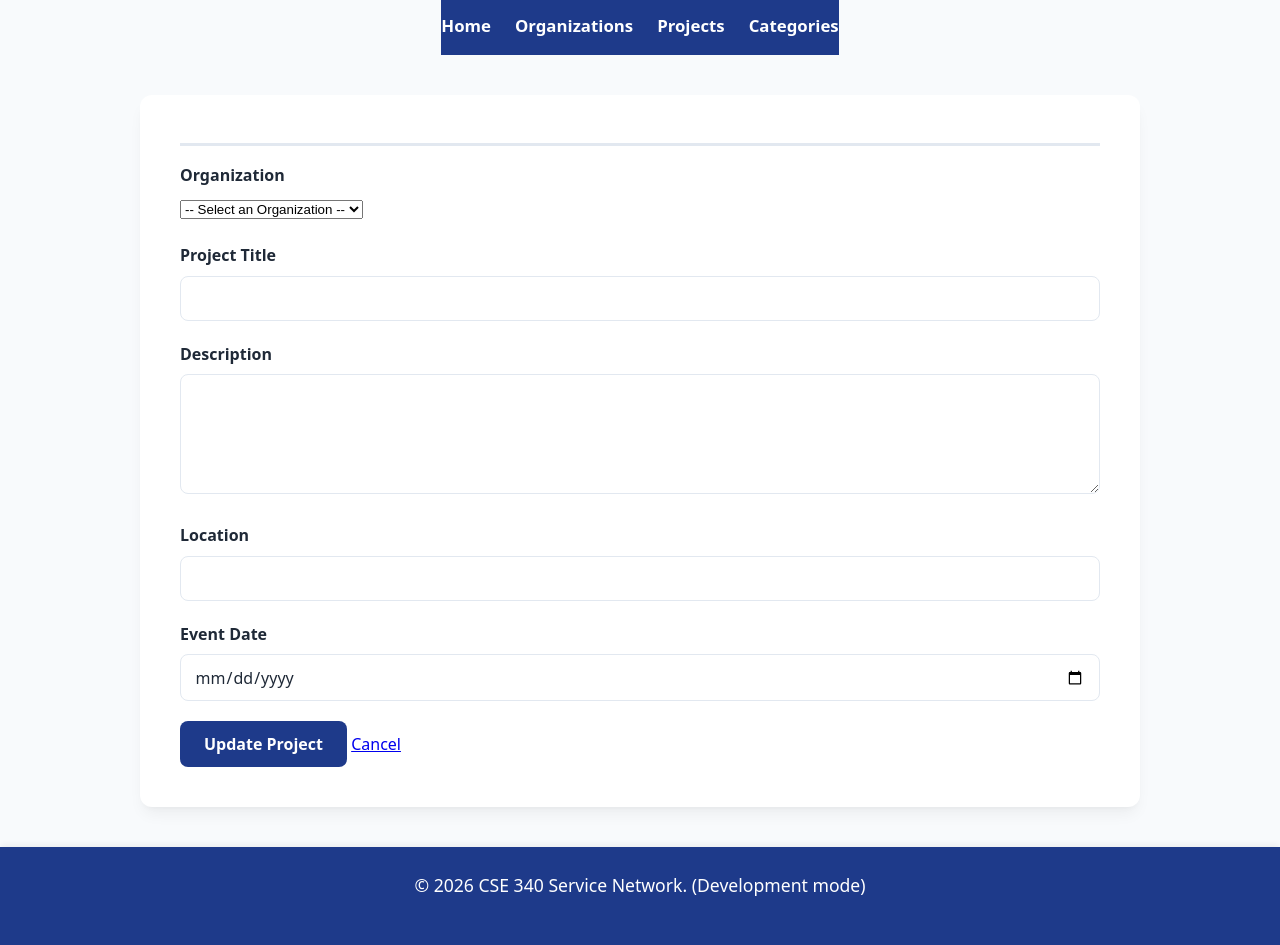
After one commit to robertbruzualpatino-oss/cse340, a Node server app: template src/views/edit-project.ejs in a window 1280 px wide. The commit adds this page. Run offline with Node 20, Linux system fonts and the light colour scheme; the template is opened without the code that fills it, so the values that code supplies are empty.

Commit message:
W04 Learning Activity: Updating Service Projects

```diff
--- a/src/routes.js
+++ b/src/routes.js
@@ -14,7 +14,9 @@ import {
     showProjectDetailsPage,
     showNewProjectForm,
     projectValidation,
-    processNewProjectForm
+    processNewProjectForm,
+    showEditProjectForm,
+    processEditProjectForm
 } from './controllers/projects.js';
 import {
     showCategoriesPage,
@@ -33,10 +35,12 @@ router.get('/new-organization', showNewOrganizationForm);
 router.get('/new-project', showNewProjectForm);
 router.get('/assign-categories/:projectId', showAssignCategoriesForm)
 router.get('/edit-organization/:id', showEditOrganizationForm);
+router.get('/edit-project/:id', showEditProjectForm);
 router.post('/new-organization', organizationValidation, processNewOrganizationForm);
 router.post('/new-project', projectValidation, processNewProjectForm);
 router.post('/assign-categories/:projectId', processAssignCategoriesForm)
 router.post('/edit-organization/:id', organizationValidation, processEditOrganizationForm);
+router.post('/edit-project/:id', projectValidation, processEditProjectForm);
 router.get('/projects', showProjectsPage);
 router.get('/project/:id', showProjectDetailsPage);
 router.get('/categories', showCategoriesPage);
--- /dev/null
+++ b/src/views/edit-project.ejs
@@ -0,0 +1,53 @@
+<%- include('partials/header') %>
+
+    <main>
+        <h1>
+            <%= title %>
+        </h1>
+
+        <% const rawDate=project.date ? new Date(project.date) : null; const formattedDate=rawDate &&
+            !Number.isNaN(rawDate.getTime()) ? rawDate.toISOString().split('T')[0] : '' ; %>
+
+            <form action="/edit-project/<%= project.project_id %>" method="POST">
+                <div class="form-group">
+                    <label for="organizationId">Organization</label>
+                    <select id="organizationId" name="organizationId" required>
+                        <option value="">-- Select an Organization --</option>
+                        <% organizations.forEach((org)=> { %>
+                            <option value="<%= org.organization_id %>"
+                                <%=Number(org.organization_id)===Number(project.organization_id) ? 'selected' : '' %>
+                                >
+                                <%= org.name %>
+                            </option>
+                            <% }); %>
+                    </select>
+                </div>
+
+                <div class="form-group">
+                    <label for="title">Project Title</label>
+                    <input type="text" id="title" name="title" value="<%= project.title %>" maxlength="200" required />
+                </div>
+
+                <div class="form-group">
+                    <label for="description">Description</label>
+                    <textarea id="description" name="description" maxlength="1000"
+                        required><%= project.description %></textarea>
+                </div>
+
+                <div class="form-group">
+                    <label for="location">Location</label>
+                    <input type="text" id="location" name="location" value="<%= project.location %>" maxlength="200"
+                        required />
+                </div>
+
+                <div class="form-group">
+                    <label for="date">Event Date</label>
+                    <input type="date" id="date" name="date" value="<%= formattedDate %>" required />
+                </div>
+
+                <button type="submit">Update Project</button>
+                <a href="/project/<%= project.project_id %>">Cancel</a>
+            </form>
+    </main>
+
+    <%- include('partials/footer') %>
--- a/src/views/project.ejs
+++ b/src/views/project.ejs
@@ -32,6 +32,10 @@
             <% } %>
             <a href="/assign-categories/<%= project.project_id %>">Edit Categories</a>
         </p>
+
+        <p class="project-actions">
+            <a href="/edit-project/<%= project.project_id %>">Edit Project</a>
+        </p>
     </section>
 </main>
 
```
Also changed, not shown: src/controllers/projects.js (+41 -1 lines), src/models/projects.js (+29 -1 lines).
